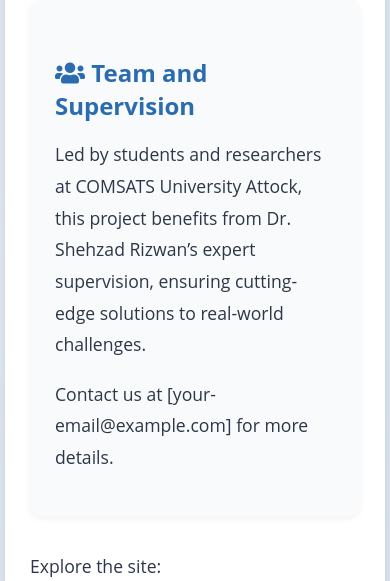
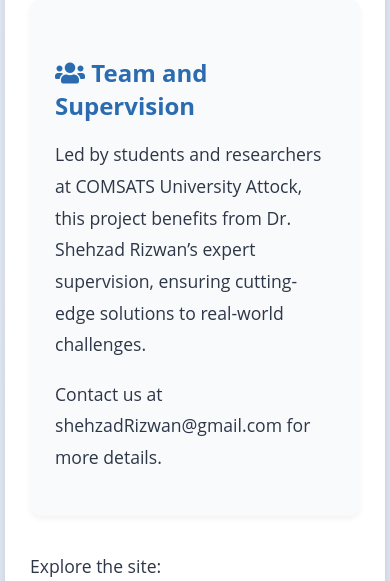
Before and after one commit to Hammad576/dbLabTerminalProject2, a Flask app: page / in a window 390 px wide. Shown: the part 3401-3982 px from the top of the page. Run offline with Flask 3, Linux system fonts and the light colour scheme; parts of the project's set-up code (start-up, migrations or seed data) failed here and were passed over.

Commit message:
Imrpoved home component content

```diff
--- a/templates/home.html
+++ b/templates/home.html
@@ -185,7 +185,7 @@ footer {
         font-size: 1.5em;
     }
     main {
-        padding: 0 5px; /* Further reduced padding on small screens */
+        padding: 0 5px;
     }
 }
 
@@ -245,7 +245,7 @@ footer {
     <div class="team-supervision">
         <h4><i class="fas fa-users"></i> Team and Supervision</h4>
         <p>Led by students and researchers at COMSATS University Attock, this project benefits from Dr. Shehzad Rizwan’s expert supervision, ensuring cutting-edge solutions to real-world challenges.</p>
-        <p>Contact us at [your-email@example.com] for more details.</p>
+        <p>Contact us at shehzadRizwan@gmail.com for more details.</p>
     </div>
 
     <p>Explore the site:</p>
```
